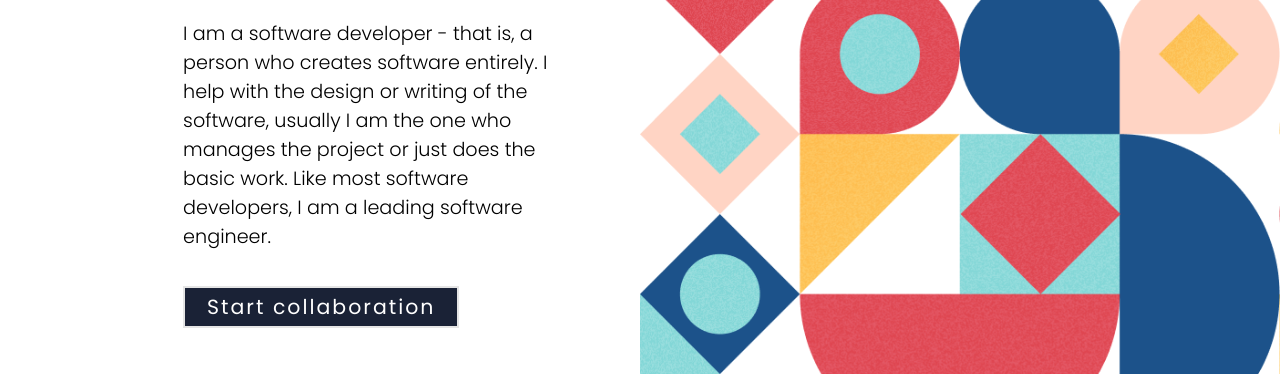
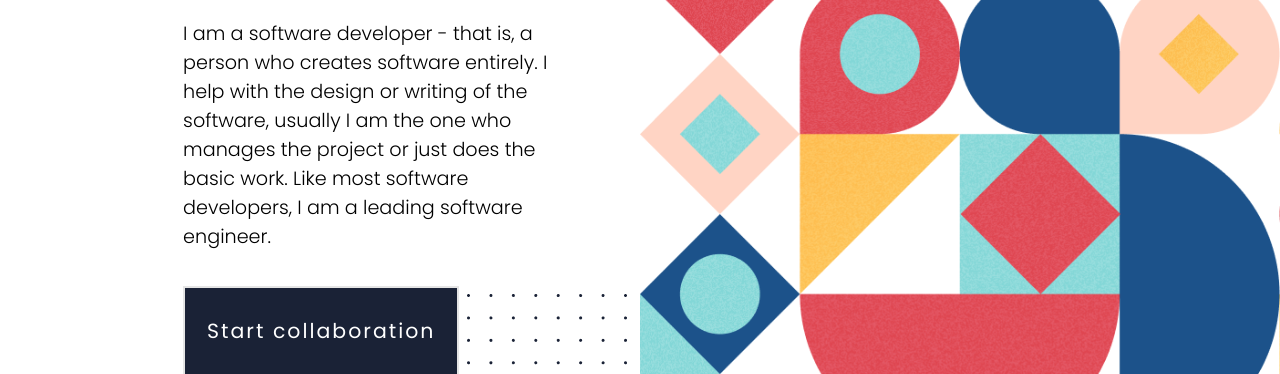
Before and after one commit to mukhammadrizooff/Portfolio-Page, a plain HTML site: page index.html in a window 1280 px wide. Shown: the part 426-800 px from the top of the page. Drawn offline with nearby package versions, Linux system fonts and the light colour scheme; a web font is replaced by a local one.

Commit message:
Changed btn's width and height properties

```diff
--- a/style.css
+++ b/style.css
@@ -70,7 +70,7 @@ h1.logo {
   align-items: center;
   margin: 5%;
   padding: 5% 20% 5% 20%;
-  width: 90%;
+  /*width: 90%;*/
   outline: none;
   cursor: pointer;
   border: solid 2px #e5e5e5;
@@ -490,7 +490,7 @@ a:active {
     margin: 0;
     padding: 0;
     box-sizing: border-box;
-    background-image: url("dots.png");
+    background-image: url("images/dots.png");
     background-repeat: no-repeat;
     background-size: auto;
     background-position: right bottom;
@@ -530,7 +530,8 @@ a:active {
 
   .btn {
     max-width: max-content;
-    height: 3.125%;
+    height: 70px;
+    width: 254px;
     box-sizing: content-box;
     display: flex;
     flex-wrap: nowrap;
@@ -591,7 +592,7 @@ a:active {
     margin: 0;
     padding: 0;
     box-sizing: border-box;
-    background-image: url("dots.png");
+    background-image: url("images/dots.png");
     background-repeat: no-repeat;
     background-size: auto;
     background-position: right top;
```
